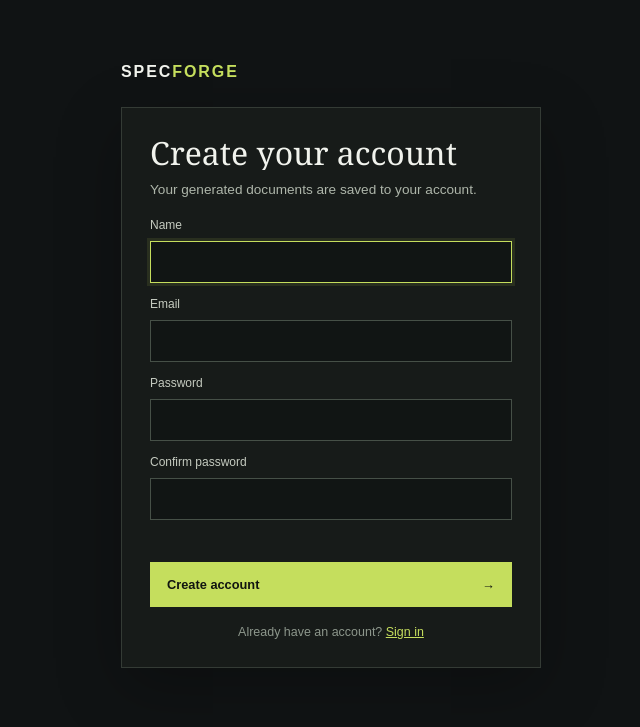
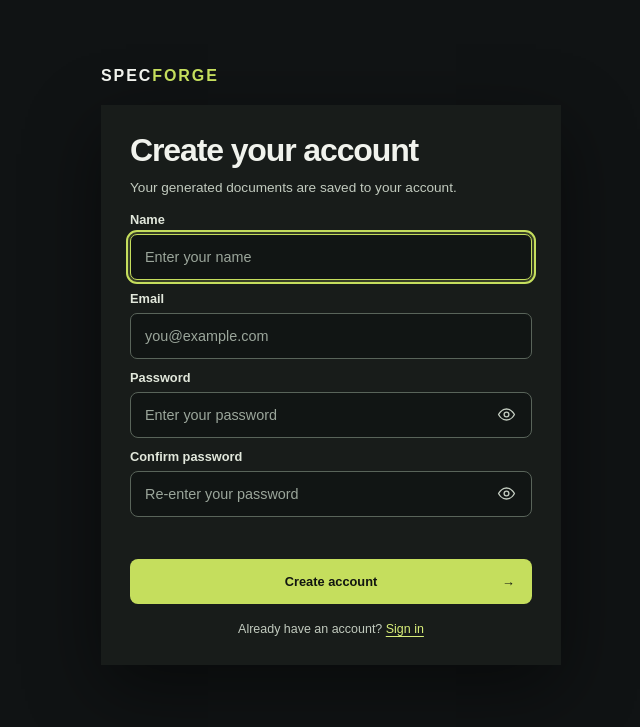
Before and after one commit to thuynguyen301005/ati, a Flask app: page /register in a window 1280 px wide. Shown: the top 727 px of the page, without its empty margins (309-949 px from the left). Run offline with Flask 3, Linux system fonts and the light colour scheme.

Commit message:
Improve application interface and auth form
Co-authored-by: Copilot <223556219+Copilot@users.noreply.github.com>

```diff
--- a/static/css/styles.css
+++ b/static/css/styles.css
@@ -473,3 +473,190 @@ html:has(.spec-page) { background: #101314; }
 .hidden { display: none; }
 @media (max-width: 900px) { .spec-layout { grid-template-columns: 1fr; } .spec-sidebar { position: static; height: auto; border-width: 0 0 1px 0; } .stage-count { margin-top: 0; } .history-list { max-height: 260px; } }
 @media (max-width: 760px) { .spec-nav { padding: 20px 18px; } .spec-title { white-space: normal; } .spec-workspace { grid-template-columns: 1fr; padding: 0 18px 25px; } .results-panel { margin: 0 18px 50px; padding: 20px; } .chat-panel { margin: 0 18px 20px; } .chat-composer { padding: 12px 18px 14px; } .chat-msg { max-width: 92%; } .spec-input-panel, .pipeline-panel { padding: 20px; } .nav-status { display: none; } }
+
+/* Consistent contrast and keyboard focus across every application screen. */
+input::placeholder, textarea::placeholder {
+  color: #9ca9b8;
+  opacity: 1;
+}
+
+:where(button, a, input, textarea, select):focus-visible {
+  outline: 2px solid #38bdf8;
+  outline-offset: 3px;
+}
+
+.spec-page :where(button, a, input, textarea, select):focus-visible {
+  outline-color: #c5de5d;
+}
+
+.text-slate-400 { color: #cbd5e1 !important; }
+.text-slate-500 { color: #a8b4c3 !important; }
+
+.auth-shell {
+  max-width: 460px;
+  padding-top: clamp(36px, 8vh, 76px);
+}
+
+.auth-shell .brand {
+  margin-bottom: 20px;
+}
+
+.auth-panel {
+  border-color: transparent;
+  background: rgba(24, 29, 27, .96);
+  box-shadow: 0 24px 70px rgba(0, 0, 0, .48);
+}
+
+.auth-panel .spec-title {
+  font-family: Arial, sans-serif;
+  font-weight: 700;
+  letter-spacing: -.035em;
+}
+
+.auth-lead {
+  color: #c2cbbf;
+  margin-bottom: 14px;
+}
+
+.auth-panel label {
+  display: block;
+  margin: 11px 0 7px;
+  color: #e1e7db;
+  font: 600 .8rem Arial, sans-serif;
+}
+
+.auth-panel input {
+  min-height: 46px;
+  border-radius: 8px;
+  border-color: #59645a;
+  transition: border-color .18s ease, box-shadow .18s ease;
+}
+
+.auth-panel input::placeholder {
+  color: #9ba69b;
+}
+
+.auth-panel input:focus {
+  border-color: #c5de5d;
+  box-shadow: 0 0 0 3px rgba(197, 222, 93, .18);
+}
+
+.auth-password-field {
+  position: relative;
+}
+
+.auth-password-field input {
+  padding-right: 50px;
+}
+
+.auth-password-field .password-toggle {
+  position: absolute;
+  top: 50%;
+  right: 9px;
+  display: grid;
+  width: 34px;
+  height: 34px;
+  place-items: center;
+  padding: 6px;
+  transform: translateY(-50%);
+  color: #c2cbbf;
+  background: transparent;
+  border: 0;
+  border-radius: 6px;
+  cursor: pointer;
+}
+
+.auth-password-field .password-toggle:hover {
+  color: #c5de5d;
+  background: rgba(197, 222, 93, .09);
+}
+
+.password-toggle svg {
+  width: 19px;
+  height: 19px;
+  fill: none;
+  stroke: currentColor;
+  stroke-linecap: round;
+  stroke-linejoin: round;
+  stroke-width: 1.7;
+}
+
+.primary-action {
+  position: relative;
+  display: flex;
+  justify-content: center;
+  border-radius: 8px;
+  transition: background-color .18s ease, box-shadow .18s ease, transform .18s ease;
+}
+
+.primary-action > strong {
+  position: absolute;
+  right: 17px;
+}
+
+.primary-action:hover:not(:disabled) {
+  background: #d7ed79;
+  box-shadow: 0 8px 24px rgba(197, 222, 93, .18);
+  transform: translateY(-1px);
+}
+
+.primary-action:active:not(:disabled) {
+  transform: translateY(0);
+}
+
+.primary-action:focus-visible {
+  outline-color: #c5de5d;
+  outline-offset: 4px;
+}
+
+.auth-switch {
+  color: #c2cbbf;
+}
+
+.auth-switch a {
+  color: #d7ed79;
+  text-underline-offset: 3px;
+}
+
+.auth-switch a:hover {
+  color: #efffb2;
+}
+
+.spec-main .spec-title {
+  font-family: Arial, sans-serif;
+  font-weight: 700;
+  letter-spacing: -.025em;
+}
+
+.spec-input-panel label,
+.artifact-editor label {
+  color: #e1e7db;
+}
+
+.spec-input-panel > input,
+.spec-input-panel > textarea,
+.editor-input,
+.editor-summary,
+.editor-code {
+  border-radius: 7px;
+}
+
+.spec-input-panel input:focus-visible,
+.spec-input-panel textarea:focus-visible,
+.editor-input:focus-visible,
+.editor-summary:focus-visible,
+.editor-code:focus-visible,
+#chatInput:focus-visible {
+  outline: 2px solid #c5de5d;
+  outline-offset: 2px;
+}
+
+@media (max-width: 520px) {
+  .auth-shell {
+    padding: 32px 16px;
+  }
+
+  .auth-panel {
+    padding: 22px;
+  }
+}
--- a/templates/auth.html
+++ b/templates/auth.html
@@ -15,18 +15,28 @@
 
         {% if mode == "register" %}
         <label for="name">Name</label>
-        <input id="name" name="name" type="text" value="{{ name }}" maxlength="80" autocomplete="name" required autofocus />
+        <input id="name" name="name" type="text" value="{{ name }}" maxlength="80" autocomplete="name" placeholder="Enter your name" required autofocus />
         {% endif %}
 
         <label for="email">Email</label>
-        <input id="email" name="email" type="email" value="{{ email }}" autocomplete="email" required {{ "autofocus" if mode == "login" else "" }} />
+        <input id="email" name="email" type="email" value="{{ email }}" autocomplete="email" placeholder="you@example.com" required {{ "autofocus" if mode == "login" else "" }} />
 
         <label for="password">Password</label>
-        <input id="password" name="password" type="password" minlength="6" autocomplete="{{ 'current-password' if mode == 'login' else 'new-password' }}" required />
+        <div class="auth-password-field">
+          <input id="password" name="password" type="password" minlength="6" autocomplete="{{ 'current-password' if mode == 'login' else 'new-password' }}" placeholder="Enter your password" required />
+          <button class="password-toggle" type="button" data-password-toggle="password" aria-label="Show password" aria-pressed="false">
+            <svg viewBox="0 0 24 24" aria-hidden="true"><path d="M2 12s3.6-7 10-7 10 7 10 7-3.6 7-10 7S2 12 2 12Z"/><circle cx="12" cy="12" r="3"/></svg>
+          </button>
+        </div>
 
         {% if mode == "register" %}
         <label for="confirm">Confirm password</label>
-        <input id="confirm" name="confirm" type="password" minlength="6" autocomplete="new-password" required />
+        <div class="auth-password-field">
+          <input id="confirm" name="confirm" type="password" minlength="6" autocomplete="new-password" placeholder="Re-enter your password" required />
+          <button class="password-toggle" type="button" data-password-toggle="confirm" aria-label="Show confirm password" aria-pressed="false">
+            <svg viewBox="0 0 24 24" aria-hidden="true"><path d="M2 12s3.6-7 10-7 10 7 10 7-3.6 7-10 7S2 12 2 12Z"/><circle cx="12" cy="12" r="3"/></svg>
+          </button>
+        </div>
         {% endif %}
 
         <div class="spec-error" role="alert">{{ error or "" }}</div>
@@ -41,5 +51,19 @@
         </p>
       </form>
     </main>
+    <script>
+      document.querySelectorAll("[data-password-toggle]").forEach((button) => {
+        button.addEventListener("click", () => {
+          const input = document.getElementById(button.dataset.passwordToggle);
+          const showPassword = input.type === "password";
+          input.type = showPassword ? "text" : "password";
+          button.setAttribute("aria-pressed", String(showPassword));
+          button.setAttribute(
+            "aria-label",
+            `${showPassword ? "Hide" : "Show"} ${input.id === "confirm" ? "confirm password" : "password"}`
+          );
+        });
+      });
+    </script>
   </body>
 </html>
```
